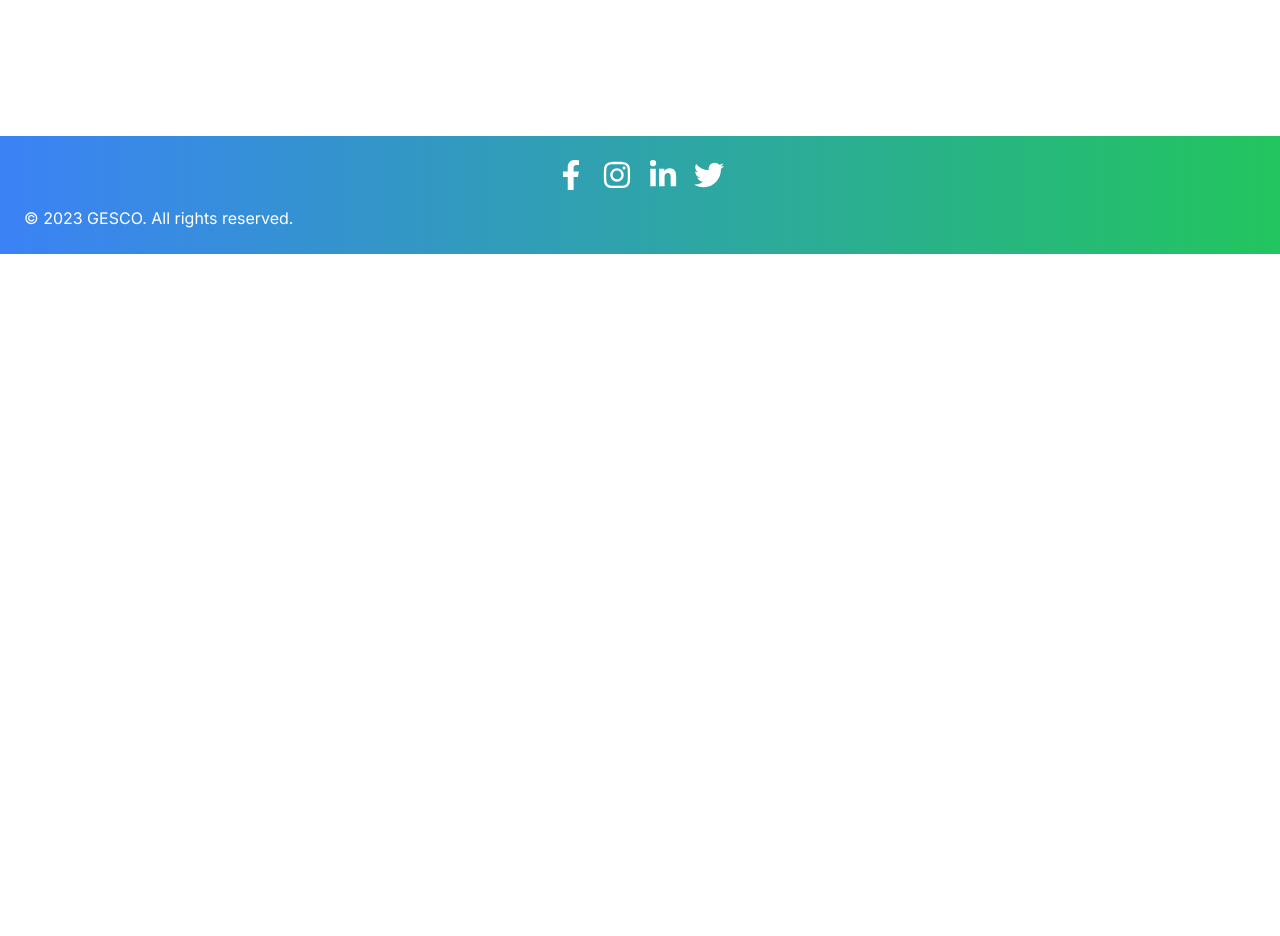
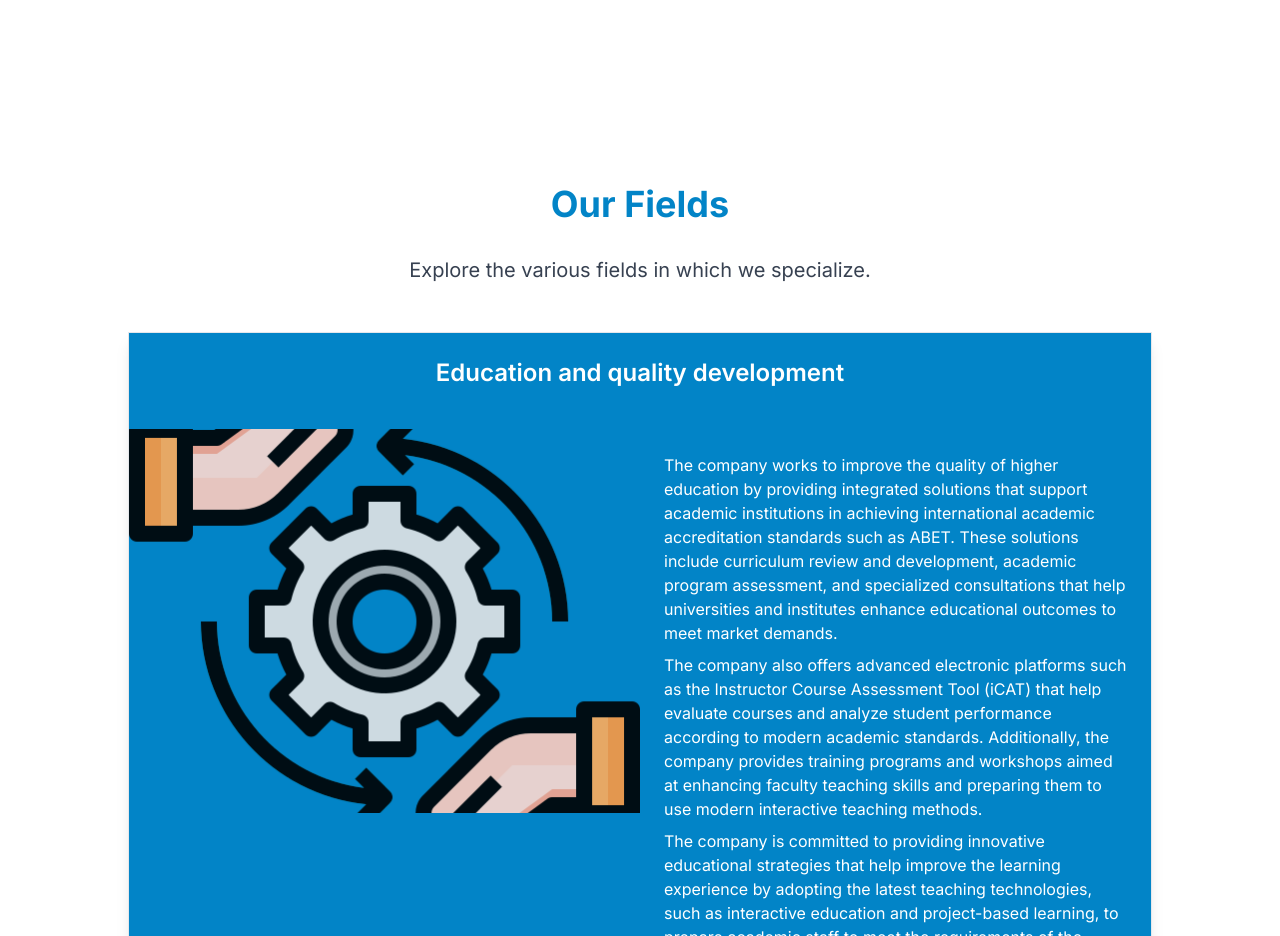
Before and after one commit to Adham-elgohary/Gesco, a Next.js app: page / in a window 1280 px wide. Shown: the part 2643-3579 px from the top of the page. Before the commit the page ends 2897 px from the top, so only its background shows below. Built offline with nearby package versions, Linux system fonts and the light colour scheme.

Commit message:
Update Footer.tsx

```diff
--- a/src/app/components/Footer.tsx
+++ b/src/app/components/Footer.tsx
@@ -1,31 +1,67 @@
+"use client"
+
+import { useState, useEffect } from "react"
 import { useLanguage } from "../contexts/LanguageContext"
 import { getClientDictionary } from "../dictionaries/clientDictionary"
-import { FaFacebookF, FaInstagram, FaLinkedinIn, FaTwitter } from 'react-icons/fa'
+import Image from "next/image"
 
-const Footer = () => {
+// Import images for the fields
+import FieldImg1 from "../../assets/field1.png"
+import FieldImg2 from "../../assets/field2.jpg"
+import FieldImg3 from "../../assets/field3.png"
+import FieldImg4 from "../../assets/field4.jpeg"
+
+const fieldImages = [FieldImg1, FieldImg2, FieldImg3, FieldImg4]
+
+export default function Fields() {
   const { lang } = useLanguage()
   const dict = getClientDictionary(lang as "en" | "ar")
+  const [expandedField, setExpandedField] = useState<string | null>(null)
+  const [isMobile, setIsMobile] = useState<boolean>(false)
+
+  useEffect(() => {
+    const handleResize = () => {
+      setIsMobile(window.innerWidth < 768)
+    }
+
+    handleResize()
+    window.addEventListener("resize", handleResize)
+    return () => window.removeEventListener("resize", handleResize)
+  }, [])
+
+  const toggleExpand = (field: string) => {
+    if (isMobile) {
+      setExpandedField(prev => (prev === field ? null : field))
+    }
+  }
+
   return (
-    <footer className="bg-gradient-to-r from-blue-500 to-green-500 shadow-md text-white py-28 sm:py-6">
-      <div className="flex justify-center space-x-4 mb-4">
-        <a href="https://www.facebook.com/gefsc2021" target="_blank" rel="noopener noreferrer">
-          <FaFacebookF className="text-white text-3xl" />
-        </a>
-        <a href="https://www.instagram.com/gesco.misr/" target="_blank" rel="noopener noreferrer">
-          <FaInstagram className="text-white text-3xl" />
-        </a>
-        <a href="https://www.linkedin.com/company/grand-egypt-for-scientific-consultation" target="_blank" rel="noopener noreferrer">
-          <FaLinkedinIn className="text-white text-3xl" />
-        </a>
-        <a href="https://x.com/MisrGesco" target="_blank" rel="noopener noreferrer">
-          <FaTwitter className="text-white text-3xl" />
-        </a>
+    <div className="container mx-auto px-6 py-12">
+      <h1 className="text-4xl font-bold text-center mb-8 text-sky-600">{dict.fields.title}</h1>
+      <p className="text-xl text-center text-gray-700 max-w-3xl mx-auto mb-12">{dict.fields.description}</p>
+
+      <div className="space-y-8 max-w-5xl mx-auto">
+        {dict.fields.list.map((field, index) => (
+          <div key={index} className={`border rounded-lg shadow-lg bg-sky-600 overflow-hidden ${lang === "ar" ? "text-right" : "text-left"}`}>
+            <h2 className="text-2xl md:text-2xl font-semibold mb-4 text-white p-6 text-center">{field.name}</h2>
+            <div className="block md:flex">
+              <div className="relative h-96 w-full md:w-1/2 transition-transform duration-300 transform md:hover:scale-110 cursor-pointer" onClick={() => toggleExpand(field.name)}>
+                <Image src={fieldImages[index % fieldImages.length]} alt={field.name} layout="fill" objectFit="cover" className="opacity-90 md:hover:opacity-100" />
+              </div>
+              <div className={`p-6 text-white w-full md:w-1/2 ${expandedField === field.name && isMobile ? "block" : "hidden md:block"}`}>
+                {field.explaination && field.explaination.map((desc, i) => (
+                  <p key={i} className="mb-2">{desc}</p>
+                ))}
+              </div>
+              <div className={`p-6 text-white w-full ${expandedField === field.name && isMobile ? "block" : "hidden md:hidden"}`}>
+                {field.explaination && field.explaination.map((desc, i) => (
+                  <p key={i} className="mb-2">{desc}</p>
+                ))}
+              </div>
+            </div>
+          </div>
+        ))}
       </div>
-      <div className="container mx-auto px-4 sm:px-6">
-        <h3> {dict.footer.copyright} </h3>
-      </div>
-    </footer>
+    </div>
   )
 }
-
-export default Footer
```
